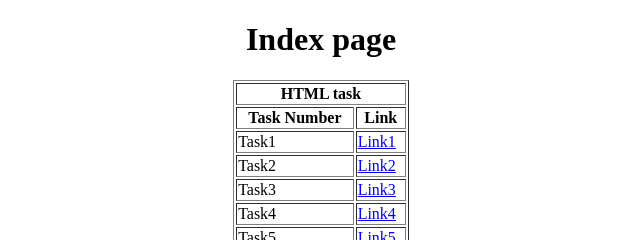
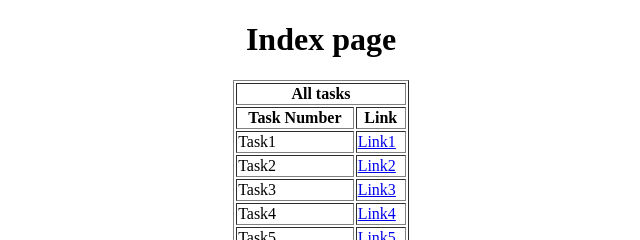
Before and after one commit to mohitscodes/TASKS, a plain HTML site: page index.html in a window 1280 px wide. Shown: the top 240 px of the page, 319-959 px from the left. Drawn offline with Linux system fonts and the light colour scheme.

Commit message:
index.html

```diff
--- a/index.html
+++ b/index.html
@@ -11,7 +11,7 @@
         <h1>Index page</h1> <table border="1">
 
         <tr>
-            <th colspan="2">HTML task</th>
+            <th colspan="2">All tasks</th>
         </tr>
 
         <tr>
```
